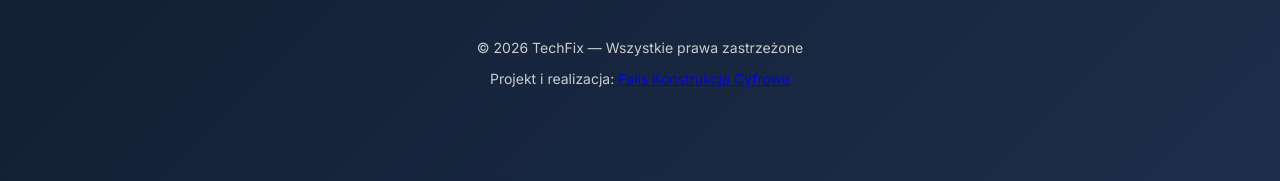
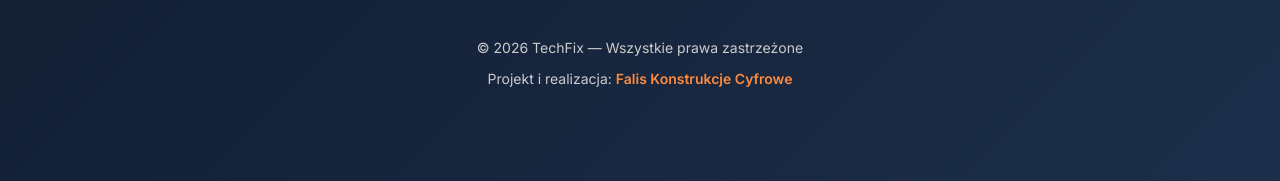
Before and after one commit to Tranitzu/techfix-website, a plain HTML site: page index.html in a window 1280 px wide. Shown: the part 3321-3502 px from the top of the page. Drawn offline with Linux system fonts and the light colour scheme.

Commit message:
Update index.html

```diff
--- a/index.html
+++ b/index.html
@@ -196,7 +196,7 @@
 
             <div class="footer-copy">
                 <p>© 2026 TechFix — Wszystkie prawa zastrzeżone</p>
-                <p>Projekt i realizacja: <a href="https://konstrukcjecyfrowe.pl" target="_blank" rel="noopener">Falis Konstrukcje Cyfrowe</a></p>
+               <p>Projekt i realizacja: <a href="https://konstrukcjecyfrowe.pl" target="_blank" rel="noopener" style="color: #FF8A3D; text-decoration: none; font-weight: 600;">Falis Konstrukcje Cyfrowe</a></p>
             </div>
         </div>
 
```
